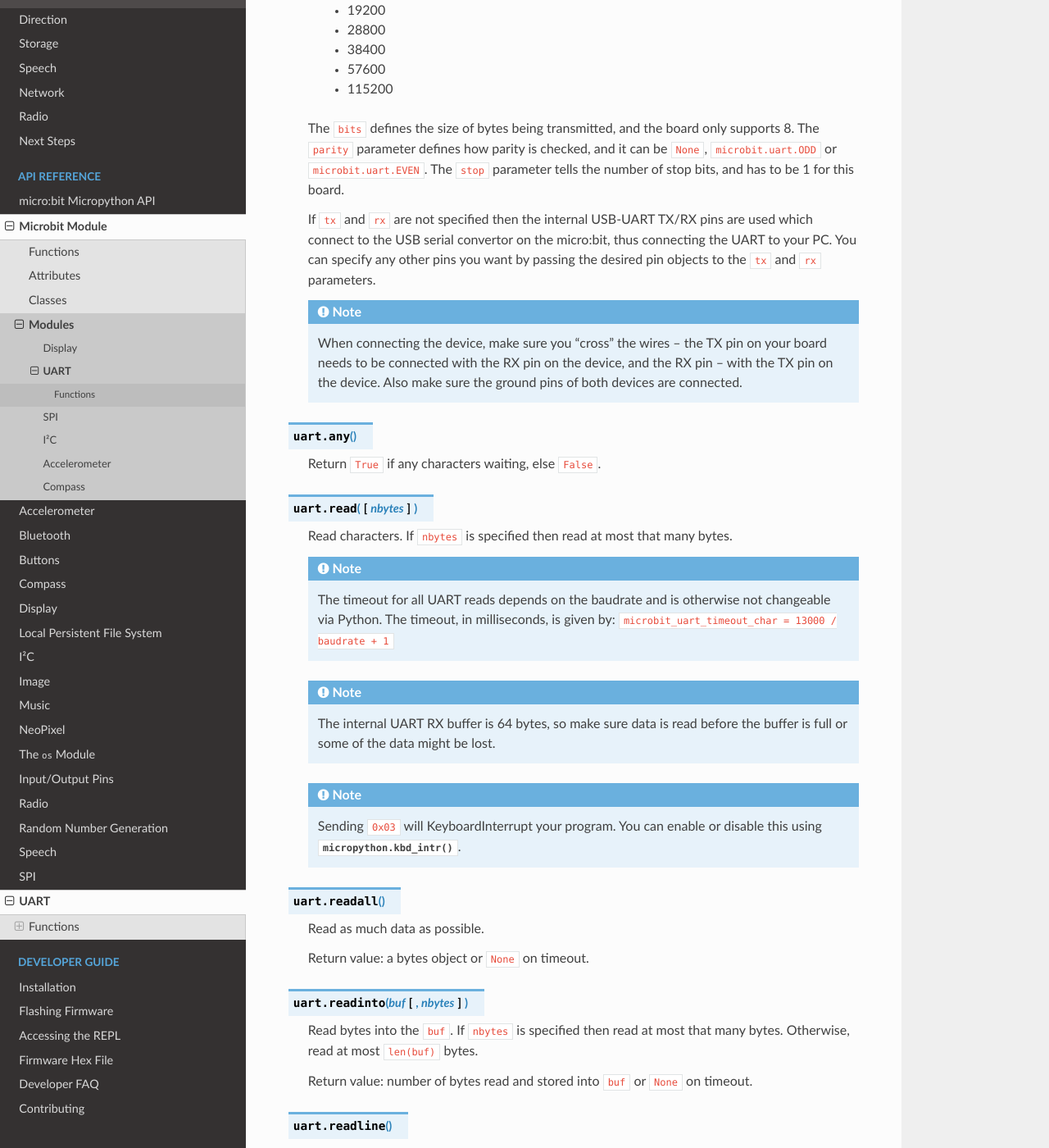
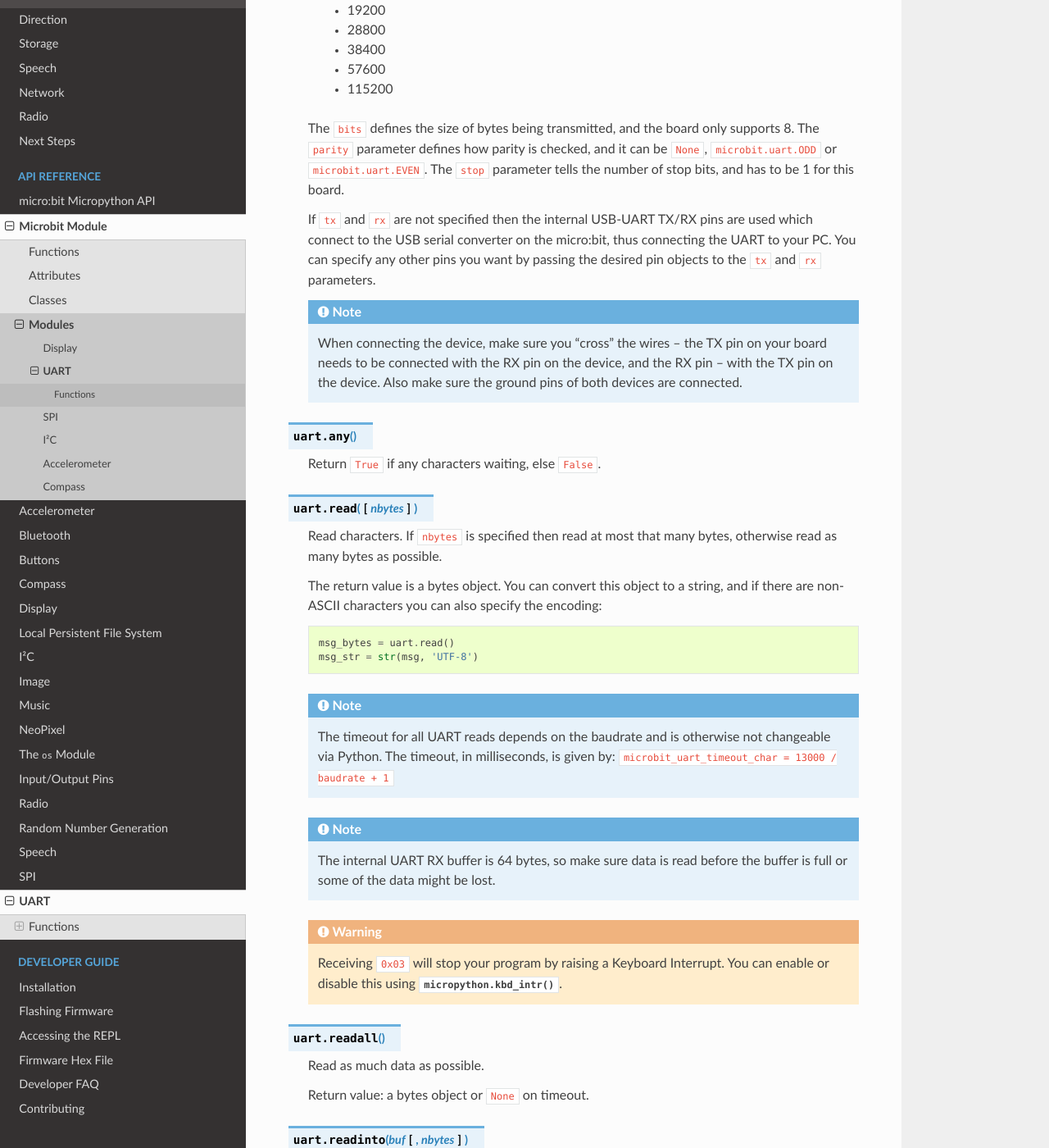
Before and after one commit to bbcmicrobit/micropython, a Sphinx documentation site: the page built from docs/uart.rst, in a window 1280 px wide and 1400 px high, scrolled down 648 px. Shown: the whole window at 82% size. Built offline with Sphinx 7.4.7 and the Read the Docs theme 2.0.0, drawn with Linux system fonts in a browser that asks for light colours; some of the changed text lies outside the part shown.

Commit message:
docs: Add info about UART read/write data formatting

```diff
--- a/docs/uart.rst
+++ b/docs/uart.rst
@@ -42,7 +42,7 @@
     this board.
 
     If ``tx`` and ``rx`` are not specified then the internal USB-UART TX/RX pins
-    are used which connect to the USB serial convertor on the micro:bit, thus
+    are used which connect to the USB serial converter on the micro:bit, thus
     connecting the UART to your PC.  You can specify any other pins you want by
     passing the desired pin objects to the ``tx`` and ``rx`` parameters.
 
@@ -60,24 +60,32 @@
 
 .. method:: uart.read([nbytes])
 
-   Read characters.  If ``nbytes`` is specified then read at most that many
-   bytes.
+    Read characters.  If ``nbytes`` is specified then read at most that many
+    bytes, otherwise read as many bytes as possible.
 
-   .. note::
+    The return value is a bytes object. You can convert this object to a
+    string, and if there are non-ASCII characters you can also specify the
+    encoding::
+
+        msg_bytes = uart.read()
+        msg_str = str(msg, 'UTF-8')
+
+    .. note::
 
         The timeout for all UART reads depends on the baudrate and is otherwise
         not changeable via Python. The timeout, in milliseconds, is given by:
         ``microbit_uart_timeout_char = 13000 / baudrate + 1``
 
-   .. note::
+    .. note::
 
         The internal UART RX buffer is 64 bytes, so make sure data is read
         before the buffer is full or some of the data might be lost.
 
-   .. note::
+    .. warning::
 
-        Sending ``0x03`` will KeyboardInterrupt your program. You can enable or
-        disable this using :func:`micropython.kbd_intr()`.
+        Receiving ``0x03`` will stop your program by raising a Keyboard
+        Interrupt. You can enable or disable this using
+        :func:`micropython.kbd_intr()`.
 
 .. method:: uart.readall()
 
@@ -102,6 +110,10 @@
 
 .. method:: uart.write(buf)
 
-   Write the buffer of bytes to the bus.
+    Write the buffer to the bus, it can be a bytes object or a string::
 
-   Return value: number of bytes written or ``None`` on timeout.
+        uart.write('hello world')
+        uart.write(b'hello world')
+        uart.write(bytes([1, 2, 3]))
+
+    Return value: number of bytes written or ``None`` on timeout.
```
